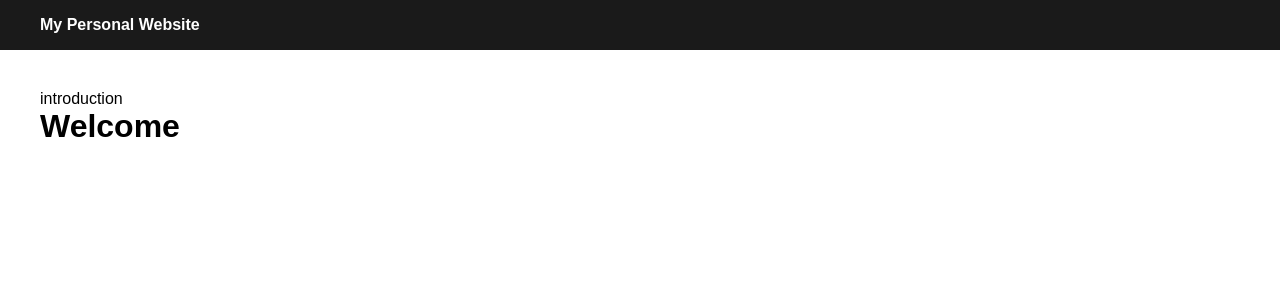
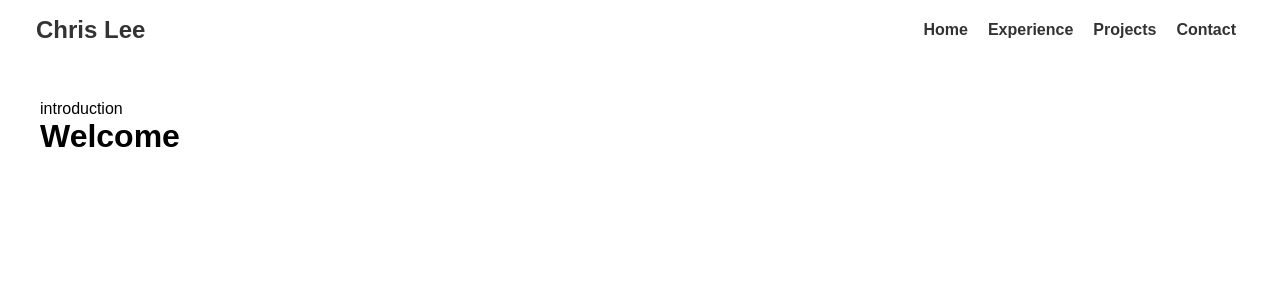
Before and after one commit to teihyung/Personal-Website, a React (Vite) app: page / in a window 1280 px wide. Shown: the top 300 px of the page. Built offline with nearby package versions, Linux system fonts and the light colour scheme.

Commit message:
finished layout and content for navbar

```diff
--- a/src/components/Navbar.jsx
+++ b/src/components/Navbar.jsx
@@ -4,17 +4,25 @@ import { theme } from "../theme";
 export default function Navbar() {
   return (
     <Nav>
-      <Inner>My Personal Website</Inner>
+      <Inner>
+        <Logo>Chris Lee</Logo>
+
+        <Menu>
+          <MenuItem>Home</MenuItem>
+          <MenuItem>Experience</MenuItem>
+          <MenuItem>Projects</MenuItem>
+          <MenuItem>Contact</MenuItem>
+        </Menu>
+      </Inner>
     </Nav>
   );
-
 }
 
 const Nav = styled.nav`
   position: sticky;
   top: 0;
-  background: ${theme.colors.navBg};
-  color: ${theme.colors.navText};
+  //   background: ${theme.colors.navBg};
+  color: ${theme.colors.text};
   padding: 1rem ${theme.padding};
   font-weight: bold;
   z-index: 1000;
@@ -22,5 +30,28 @@ const Nav = styled.nav`
 
 const Inner = styled.div`
   max-width: 1200px;
-  margin: 0 auto;
+  display: flex;
+  margin: 0 20px;
+  justify-content: space-between;
 `;
+
+const Logo = styled.h3`
+  color: ${theme.colors.text};
+  font-size: 24px;
+  font-weight: bold;
+  cursor: pointer;
+`;
+
+const Menu = styled.div`
+    display: flex;
+    gap: 20px;
+    flex-direction: row;
+    align-items: center;
+`;
+
+const MenuItem = styled.p`
+    margin: 0;
+    padding: 0;
+    cursor: pointer;
+    font-size: 16px;
+`;
```
